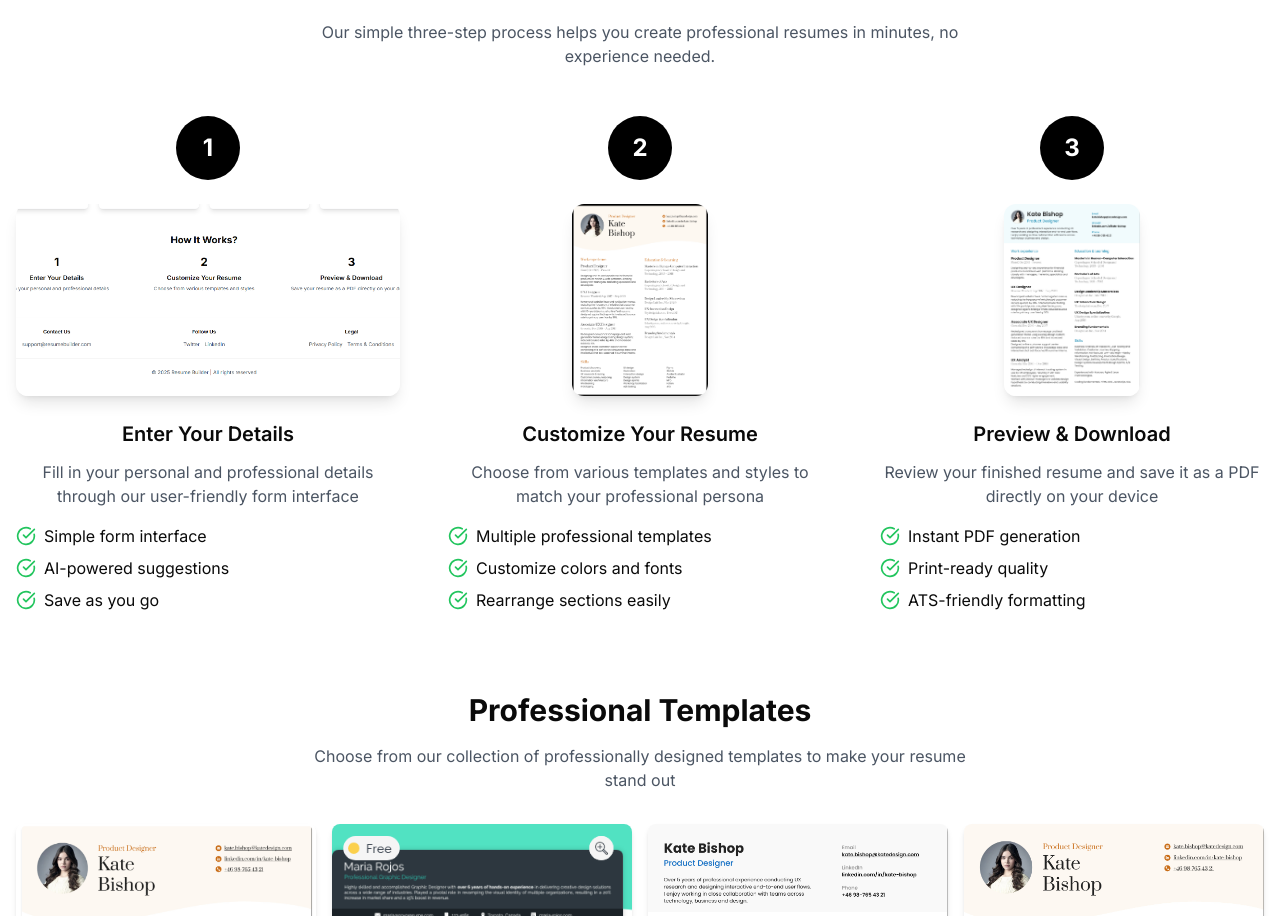
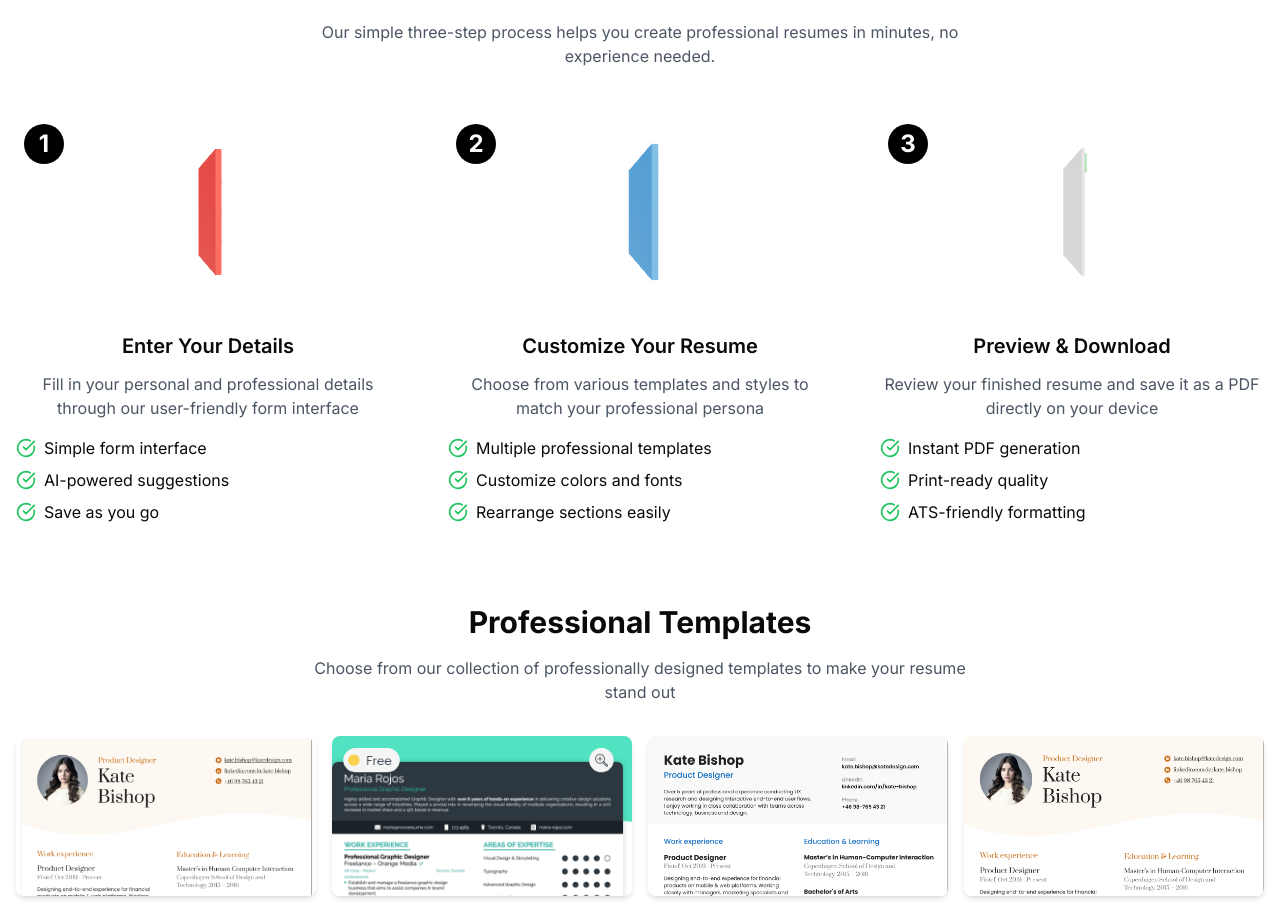
Before and after one commit to H4armin/dynamic-resume-crafter, a React (Vite) app: page / in a window 1280 px wide. Shown: the part 830-1746 px from the top of the page. Built offline with nearby package versions, Linux system fonts and the light colour scheme.

Commit message:
Refactor: Replace images with 3D elements
Replaced static images with 3D elements using Three.js for a more dynamic visual experience.

```diff
--- a/package.json
+++ b/package.json
@@ -40,6 +40,8 @@
     "@radix-ui/react-toggle": "^1.1.0",
     "@radix-ui/react-toggle-group": "^1.1.0",
     "@radix-ui/react-tooltip": "^1.1.4",
+    "@react-three/drei": "^9.122.0",
+    "@react-three/fiber": "^8.18.0",
     "@tanstack/react-query": "^5.56.2",
     "class-variance-authority": "^0.7.1",
     "clsx": "^2.1.1",
@@ -62,6 +64,7 @@
     "sonner": "^1.5.0",
     "tailwind-merge": "^2.5.2",
     "tailwindcss-animate": "^1.0.7",
+    "three": "^0.133.1",
     "vaul": "^0.9.3",
     "zod": "^3.24.2"
   },
--- /dev/null
+++ b/src/components/ThreeDStepIcon.tsx
@@ -0,0 +1,134 @@
+
+import React, { useRef } from 'react';
+import { Canvas, useFrame } from '@react-three/fiber';
+import { OrbitControls } from '@react-three/drei';
+import { Group } from 'three';
+
+interface ThreeDStepIconProps {
+  step: number;
+  color?: string;
+}
+
+const FormIcon = ({ color = '#ff4d4d' }) => {
+  const groupRef = useRef<Group>(null);
+
+  useFrame((state) => {
+    if (groupRef.current) {
+      groupRef.current.rotation.y = state.clock.getElapsedTime() * 0.3;
+    }
+  });
+
+  return (
+    <group ref={groupRef}>
+      <mesh position={[0, 0, 0]}>
+        <boxGeometry args={[1.5, 2, 0.1]} />
+        <meshStandardMaterial color={color} />
+      </mesh>
+      {/* Form lines */}
+      {[-0.5, 0, 0.5].map((y, i) => (
+        <mesh key={i} position={[-0.2, y, 0.06]}>
+          <boxGeometry args={[0.8, 0.1, 0.1]} />
+          <meshStandardMaterial color="#ffffff" />
+        </mesh>
+      ))}
+      {/* Form checkbox */}
+      <mesh position={[0.45, 0.5, 0.06]}>
+        <boxGeometry args={[0.2, 0.2, 0.1]} />
+        <meshStandardMaterial color="#ffffff" />
+      </mesh>
+    </group>
+  );
+};
+
+const TemplateIcon = ({ color = '#4da6ff' }) => {
+  const groupRef = useRef<Group>(null);
+
+  useFrame((state) => {
+    if (groupRef.current) {
+      groupRef.current.rotation.y = state.clock.getElapsedTime() * 0.3;
+    }
+  });
+
+  return (
+    <group ref={groupRef}>
+      <mesh position={[0, 0, 0]}>
+        <boxGeometry args={[2, 2, 0.1]} />
+        <meshStandardMaterial color={color} />
+      </mesh>
+      {/* Template layout elements */}
+      <mesh position={[-0.5, 0.7, 0.06]}>
+        <boxGeometry args={[0.8, 0.3, 0.05]} />
+        <meshStandardMaterial color="#ffffff" />
+      </mesh>
+      <mesh position={[-0.5, 0, 0.06]}>
+        <boxGeometry args={[0.8, 1, 0.05]} />
+        <meshStandardMaterial color="#ffffff" opacity={0.5} transparent />
+      </mesh>
+      <mesh position={[0.5, 0.3, 0.06]}>
+        <boxGeometry args={[0.8, 1.4, 0.05]} />
+        <meshStandardMaterial color="#ffffff" opacity={0.7} transparent />
+      </mesh>
+    </group>
+  );
+};
+
+const DocumentIcon = ({ color = '#4dff88' }) => {
+  const groupRef = useRef<Group>(null);
+
+  useFrame((state) => {
+    if (groupRef.current) {
+      groupRef.current.rotation.y = state.clock.getElapsedTime() * 0.3;
+    }
+  });
+
+  return (
+    <group ref={groupRef}>
+      {/* PDF page */}
+      <mesh position={[0, 0, 0]}>
+        <boxGeometry args={[1.6, 2, 0.05]} />
+        <meshStandardMaterial color="#ffffff" />
+      </mesh>
+
+      {/* PDF header */}
+      <mesh position={[0, 0.8, 0.06]}>
+        <boxGeometry args={[1.4, 0.3, 0.05]} />
+        <meshStandardMaterial color={color} />
+      </mesh>
+
+      {/* PDF content lines */}
+      {[-0.2, -0.5, -0.8].map((y, i) => (
+        <mesh key={i} position={[0, y, 0.06]}>
+          <boxGeometry args={[1.2, 0.1, 0.05]} />
+          <meshStandardMaterial color="#dddddd" />
+        </mesh>
+      ))}
+
+      {/* PDF corner fold */}
+      <mesh position={[0.55, 0.75, 0.03]} rotation={[0, 0, Math.PI / 4]}>
+        <boxGeometry args={[0.4, 0.4, 0.05]} />
+        <meshStandardMaterial color={color} />
+      </mesh>
+    </group>
+  );
+};
+
+const ThreeDStepIcon: React.FC<ThreeDStepIconProps> = ({ step, color }) => {
+  return (
+    <div className="h-48 w-full">
+      <Canvas camera={{ position: [0, 0, 4], fov: 50 }}>
+        <ambientLight intensity={0.5} />
+        <pointLight position={[10, 10, 10]} intensity={1} />
+        <pointLight position={[-10, -10, -10]} intensity={0.5} />
+        {step === 1 && <FormIcon color={color} />}
+        {step === 2 && <TemplateIcon color={color} />}
+        {step === 3 && <DocumentIcon color={color} />}
+        <OrbitControls enableZoom={false} autoRotate={false} />
+      </Canvas>
+      <div className="absolute top-2 left-2 w-10 h-10 rounded-full bg-black text-white flex items-center justify-center text-2xl font-bold z-10">
+        {step}
+      </div>
+    </div>
+  );
+};
+
+export default ThreeDStepIcon;
--- a/src/pages/Index.tsx
+++ b/src/pages/Index.tsx
@@ -3,6 +3,7 @@ import { ChevronRight, Sparkles, Shield, Clock, Lock, Download, CheckCircle, Edi
 import { Button } from "@/components/ui/button";
 import { useNavigate } from "react-router-dom";
 import { Card, CardContent } from "@/components/ui/card";
+import ThreeDStepIcon from "@/components/ThreeDStepIcon";
 
 const Index = () => {
   const navigate = useNavigate();
@@ -74,7 +75,7 @@ const Index = () => {
           ))}
         </motion.div>
 
-        {/* How It Works - Enhanced with images and more details */}
+        {/* How It Works - Enhanced with 3D icons */}
         <motion.div
           initial={{ opacity: 0, y: 20 }}
           animate={{ opacity: 1, y: 0 }}
@@ -95,7 +96,7 @@ const Index = () => {
                 title: "Enter Your Details",
                 desc: "Fill in your personal and professional details through our user-friendly form interface",
                 icon: Edit,
-                image: "/lovable-uploads/de190eac-26bf-497b-9b53-ecd4b360aedd.png",
+                color: "#ff4d4d",
                 bullets: [
                   "Simple form interface",
                   "AI-powered suggestions",
@@ -107,7 +108,7 @@ const Index = () => {
                 title: "Customize Your Resume",
                 desc: "Choose from various templates and styles to match your professional persona",
                 icon: Layout,
-                image: "/public/lovable-uploads/a779d399-caa5-4873-9919-132035b4ab09.png",
+                color: "#4da6ff",
                 bullets: [
                   "Multiple professional templates",
                   "Customize colors and fonts",
@@ -119,7 +120,7 @@ const Index = () => {
                 title: "Preview & Download",
                 desc: "Review your finished resume and save it as a PDF directly on your device",
                 icon: FileText,
-                image: "/public/lovable-uploads/cd91647f-7f95-44a3-95e3-81644b7849bc.png",
+                color: "#4dff88",
                 bullets: [
                   "Instant PDF generation",
                   "Print-ready quality",
@@ -128,18 +129,8 @@ const Index = () => {
               },
             ].map((step, i) => (
               <div key={i} className="flex flex-col items-center">
-                <div className="relative mb-6">
-                  <div className="w-16 h-16 rounded-full bg-black text-white flex items-center justify-center text-2xl font-bold">
-                    {step.number}
-                  </div>
-                </div>
-
-                <div className="rounded-xl overflow-hidden mb-6 shadow-lg hover:shadow-xl transition-shadow duration-300">
-                  <img
-                    src={step.image}
-                    alt={step.title}
-                    className="w-full h-48 object-cover object-top"
-                  />
+                <div className="relative mb-6 w-full">
+                  <ThreeDStepIcon step={i + 1} color={step.color} />
                 </div>
 
                 <h3 className="text-xl font-semibold mb-3">{step.title}</h3>
```
Also changed, not shown: 1 other file (tests, documents, lock files or other folders).
